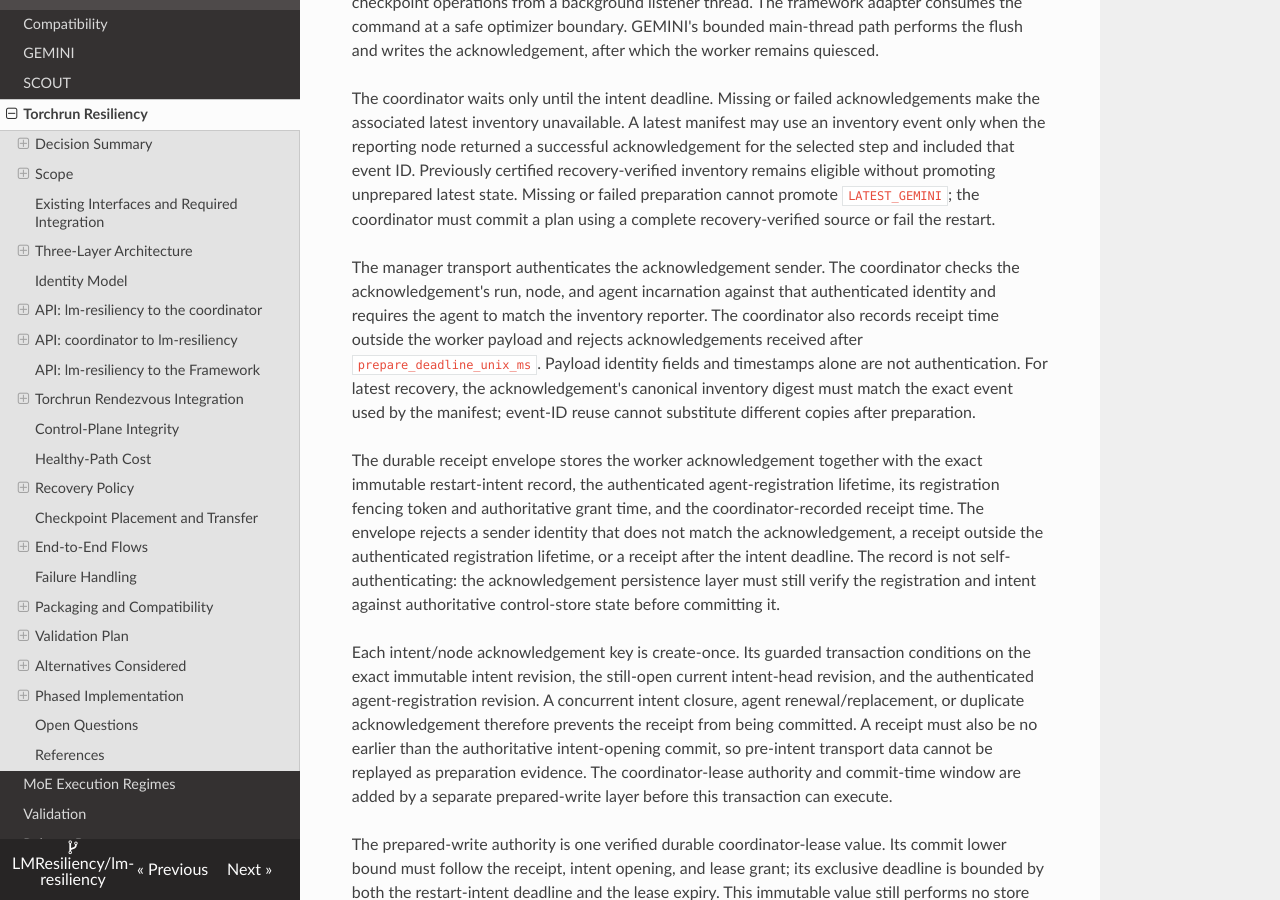
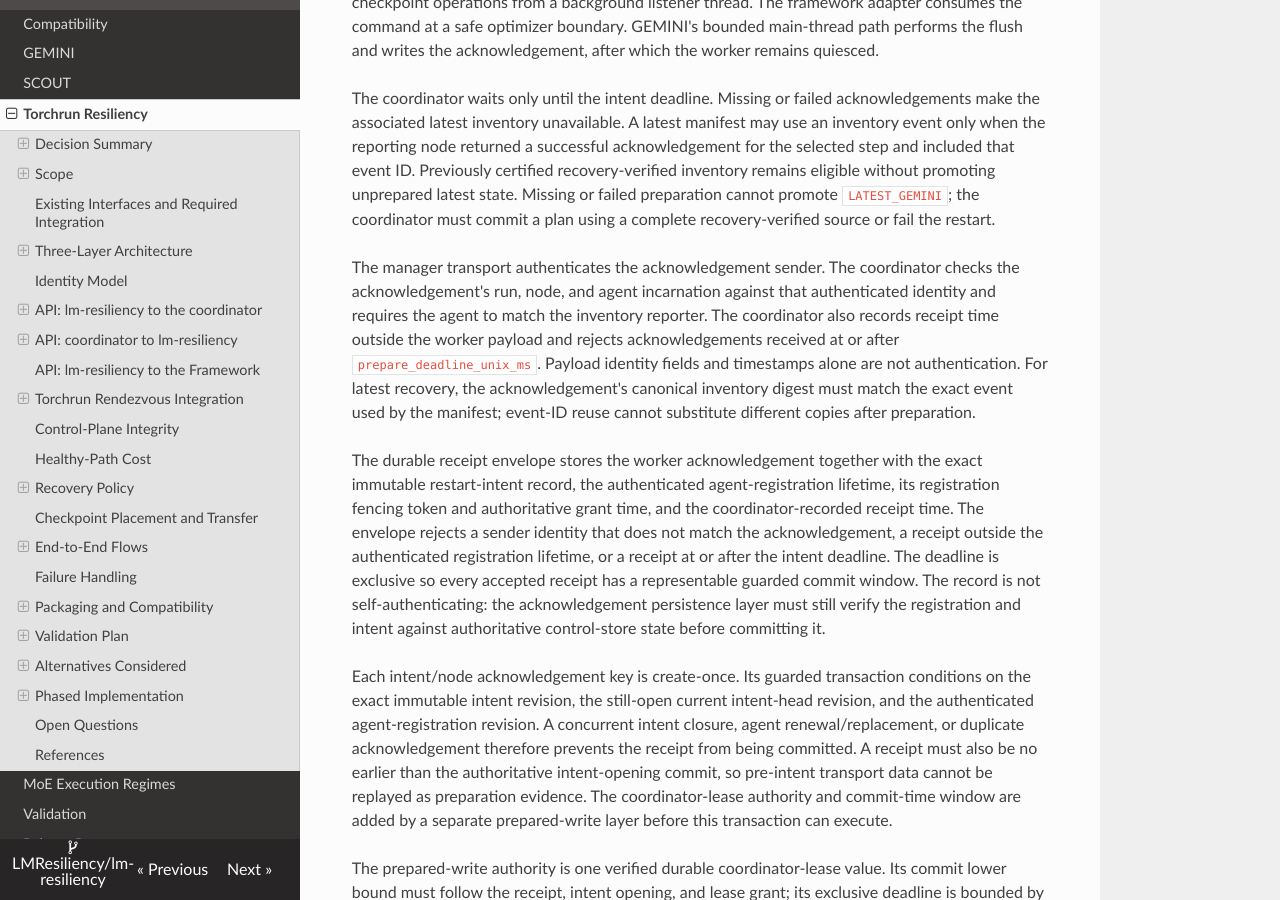
Before and after one commit to LMResiliency/lm-resiliency, an MkDocs documentation site: the page built from docs/torchrun_resiliency.md, in a window 1280 px wide and 900 px high, scrolled down 17356 px. Built offline with MkDocs 1.6.1, drawn with Linux system fonts in a browser that asks for light colours; nearby versions of some CDN libraries.

Commit message:
fix(torchrun): make restart ack deadline exclusive

```diff
--- a/docs/torchrun_resiliency.md
+++ b/docs/torchrun_resiliency.md
@@ -922,7 +922,7 @@ The manager transport authenticates the acknowledgement sender. The
 coordinator checks the acknowledgement's run, node, and agent incarnation
 against that authenticated identity and requires the agent to match the
 inventory reporter. The coordinator also records receipt time outside the
-worker payload and rejects acknowledgements received after
+worker payload and rejects acknowledgements received at or after
 `prepare_deadline_unix_ms`. Payload identity fields and timestamps alone are
 not authentication. For latest recovery, the acknowledgement's canonical
 inventory digest must match the exact event used by the manifest; event-ID
@@ -933,10 +933,11 @@ the exact immutable restart-intent record, the authenticated agent-registration
 lifetime, its registration fencing token and authoritative grant time, and the
 coordinator-recorded receipt time. The envelope rejects a sender identity that
 does not match the acknowledgement, a receipt outside the authenticated
-registration lifetime, or a receipt after the intent deadline. The record is
-not self-authenticating: the acknowledgement persistence layer must still
-verify the registration and intent against authoritative control-store state
-before committing it.
+registration lifetime, or a receipt at or after the intent deadline. The
+deadline is exclusive so every accepted receipt has a representable guarded
+commit window. The record is not self-authenticating: the acknowledgement
+persistence layer must still verify the registration and intent against
+authoritative control-store state before committing it.
 
 Each intent/node acknowledgement key is create-once. Its guarded transaction
 conditions on the exact immutable intent revision, the still-open current
```
Also changed, not shown: 4 other files.
